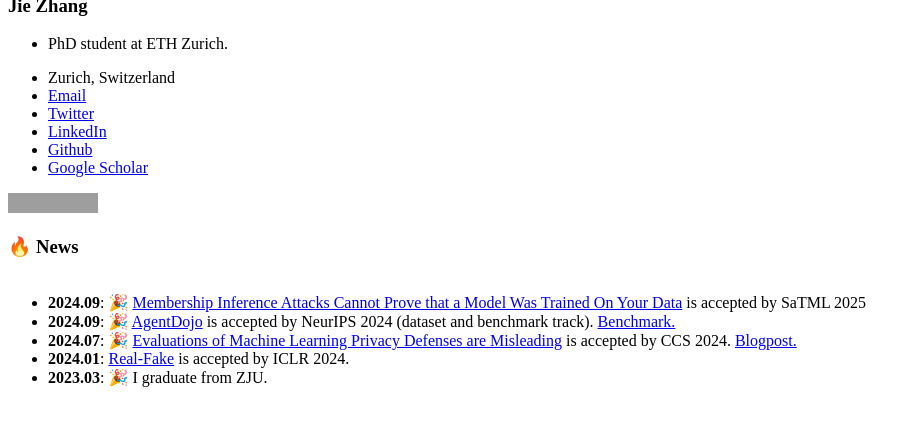
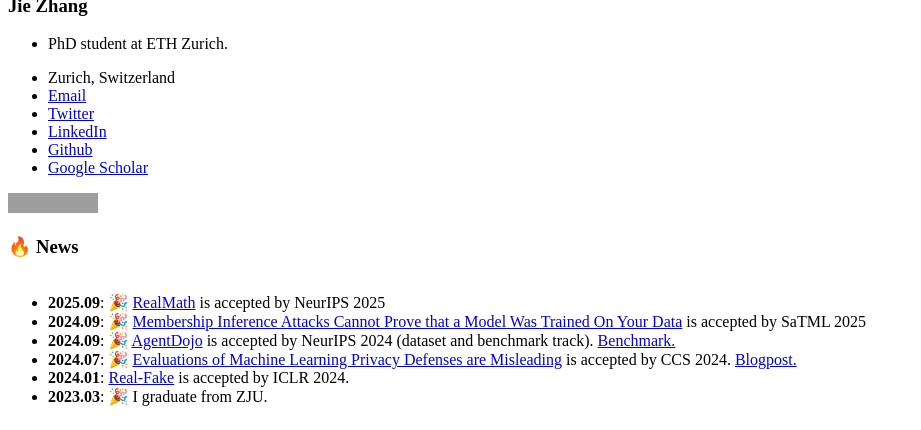
Before and after one commit to zj-jayzhang/zj-jayzhang.github.io, a Jekyll site: the page built from _pages/includes/news.md, in a window 1280 px wide, cut to the strip 566-996 px from the top of the page. Shown: the whole strip, without its empty margins (0-921 px from the left). Built offline with Jekyll 4.4.1, drawn with Linux system fonts in a browser that asks for light colours; our own code applies the rules of GitHub Pages for plain Markdown files; grey boxes are pictures that could not be loaded.

Commit message:
Update news.md

```diff
--- a/_pages/includes/news.md
+++ b/_pages/includes/news.md
@@ -9,6 +9,7 @@
 
 <div class="scrollable">
   <ul>
+    <li><strong>2025.09</strong>: 🎉 <a href="https://arxiv.org/abs/2505.12575">RealMath</a> is accepted by NeurIPS 2025 </li>
     <li><strong>2024.09</strong>: 🎉 <a href="https://arxiv.org/abs/2409.19798">Membership Inference Attacks Cannot Prove that a Model Was Trained On Your Data</a> is accepted by SaTML 2025 </li>
     <li><strong>2024.09</strong>: 🎉 <a href="https://arxiv.org/abs/2406.13352">AgentDojo</a> is accepted by NeurIPS 2024 (dataset and benchmark track).  <a href="https://agentdojo.spylab.ai/">  Benchmark. </a>  </li>
     <li><strong>2024.07</strong>: 🎉 <a href="https://arxiv.org/abs//2404.17399">Evaluations of Machine Learning Privacy Defenses are Misleading</a> is accepted by CCS 2024.  <a href="https://spylab.ai/blog/misleading-privacy-evals/">  Blogpost. </a>  </li>
```
